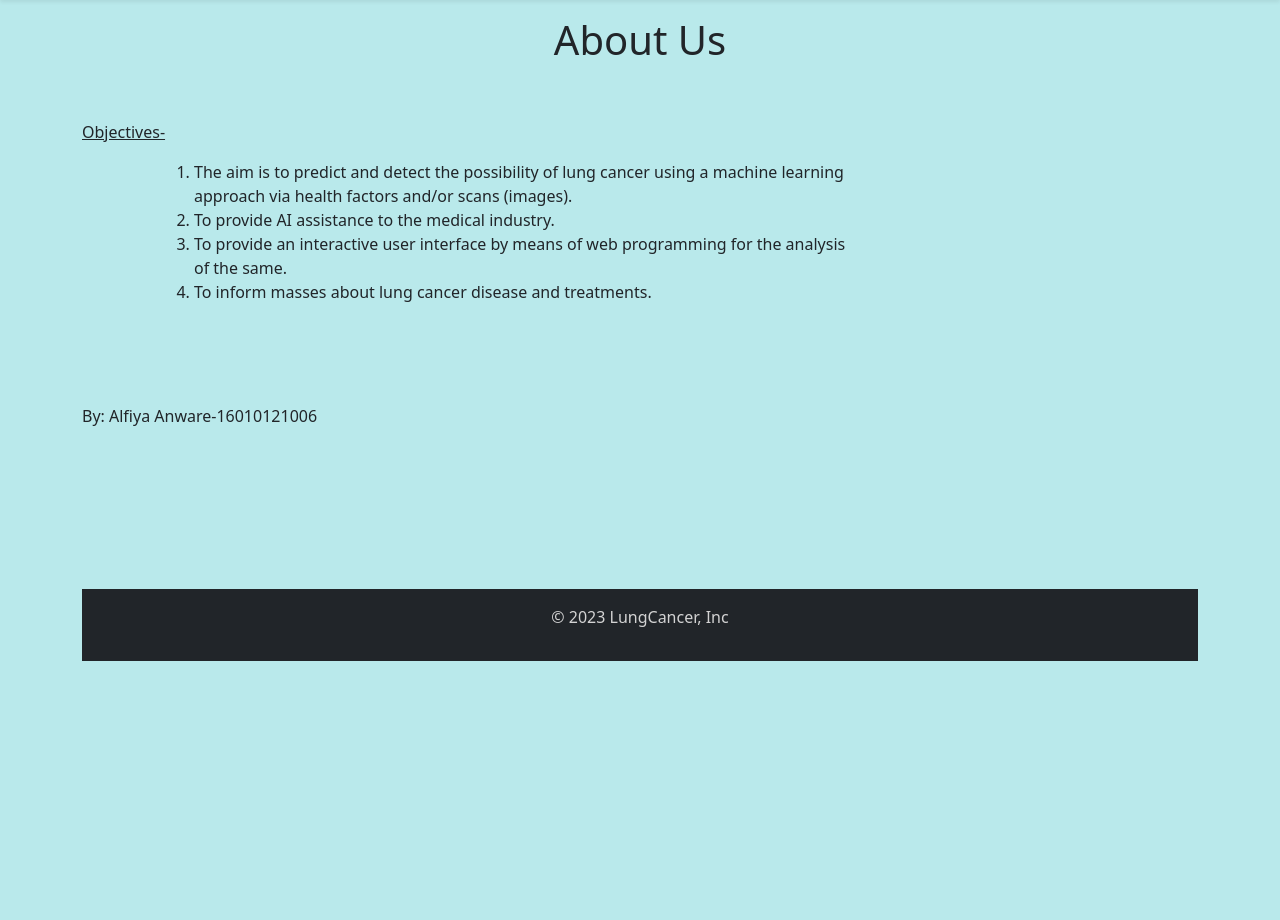
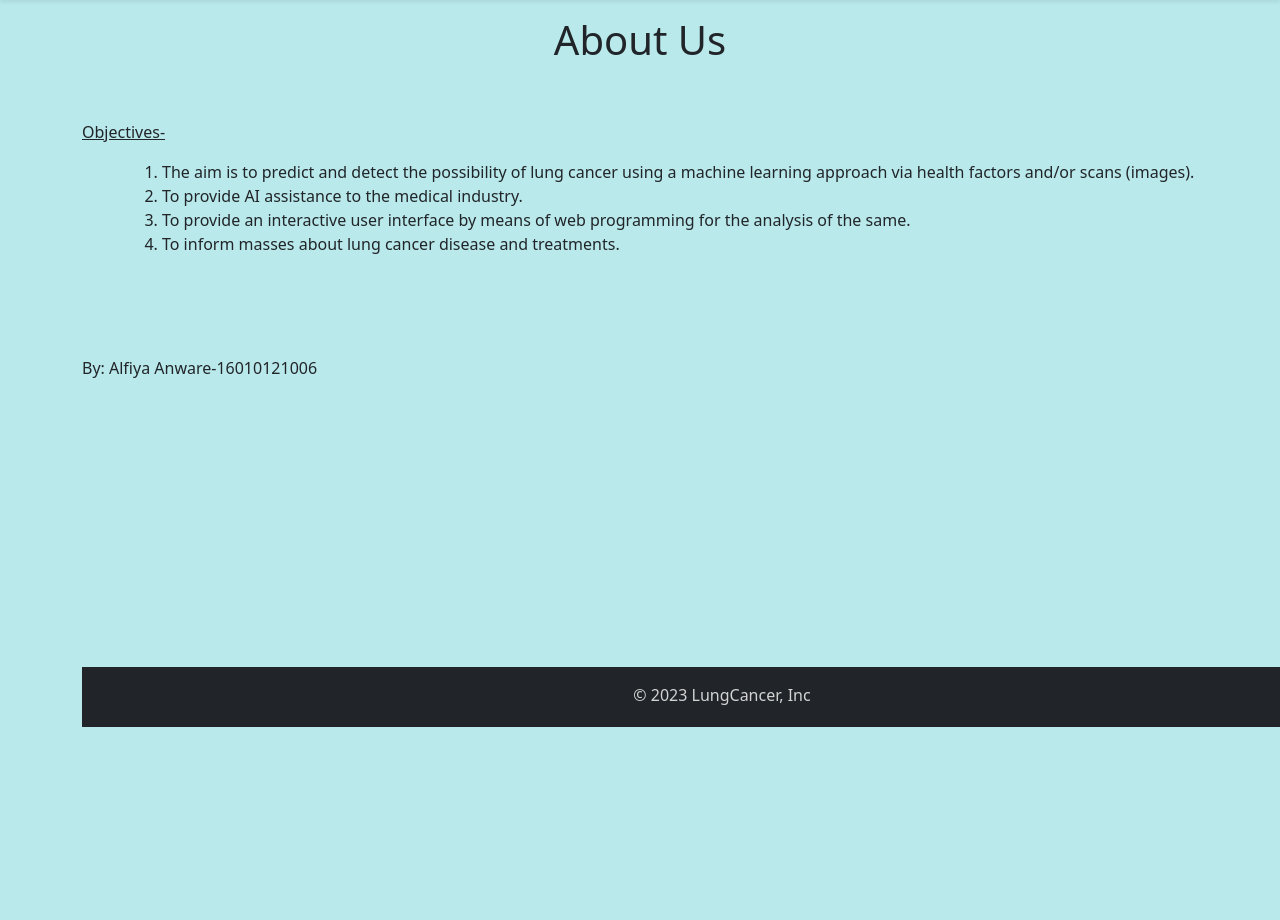
Before and after one commit to alfiyaanware/lung-cancer-v2, a Flask app: page /about in a window 1280 px wide. Shown: the part 73-993 px from the top of the page. Before the commit the page ends 734 px from the top, so only its background shows below. Run offline with Flask 3, Linux system fonts and the light colour scheme.

Commit message:
Few checks

```diff
--- a/static/mystyle.css
+++ b/static/mystyle.css
@@ -16,3 +16,16 @@
   color: rgb(104, 46, 46);
   width: 11.7%;
 }
+
+#page-container {
+  position: relative;
+  min-height: 100vh;
+}
+
+#footer {
+   position: fixed;
+   bottom: 0;
+   width: 100%;
+   height: 60px;   /* Height of the footer */
+   background: #6cf;          /* Footer height */
+}
--- a/templates/about.html
+++ b/templates/about.html
@@ -10,12 +10,13 @@
 </head>
 <body>
     {% include 'nav.html' %}
+  <div>
     <br>
     <h1 style="text-align:center">About Us</h1>
     <br><br>
-  <div class="container">
+  <div id="page-container" class="container">
   <div class="row">
-  <div class="col-sm-10">
+<!--   <div class="col-sm-10"> -->
 <!--     <p>Our aim was to create a website for the purpose of our mini project and WPL lab.</p> -->
     <p><u>Objectives-</u></p>
     <ol>
@@ -28,7 +29,7 @@
 <!--     <p>By:<br>Alfiya Anware-16010121006,<br>
       Alekya Arra-16010121007,<br>
       Azhar Bamne-16010121011</p> -->
-  </div>
+<!--   </div> -->
 <!--   <div class="col-sm-2"><img src="/static/images/us.jpeg" width="350" height="230" style="float:right; margin-right: -40px;"></div></div></div> -->
   <pre>
 
@@ -36,6 +37,7 @@
 
 
   </pre>
+  </div>
   {% include 'footer.html' %}
 </body>
 </html>
--- a/templates/bookappt.html
+++ b/templates/bookappt.html
@@ -12,9 +12,10 @@
 <body>
     {% include 'nav.html' %}
     <br>
-    <h1 style="text-align:center;">Lung Cancer</h1>
+    <h1 style="text-align:center;">Book An Appointment</h1>
     <br>
     <br>
+
     <img src="static/images/staff.jpg" width="450" height="300"  style="float:right; margin-right:100px; margin-top:10px;" >
     <h5 style="margin-left:70px;">Book an appointment with us!</h5><br>
     <form action="/contactform" method="post">
@@ -25,7 +26,7 @@
         <input type="text" required name="lname" size="22">
         <br><br>
         Mobile no.*:
-        <input type="text" required name="pnumber" size="22">
+        <input type="tel" required name="pnumber" size="22" pattern="[0-9]{10}">
         <br><br>
         Email ID *:
         <input type="email" required name="email" size="24">
--- a/templates/footer.html
+++ b/templates/footer.html
@@ -1,6 +1,6 @@
 <div class="Container-fluid no-padding mb-0">
 
-  <footer class="py-3 my-4 bg-dark mb-0">
+  <footer id="footer" style="margin-bottom:0px;" class="py-3 my-4 bg-dark mb-0">
     <p class="text-center" style="color:lightgray;">&copy; 2023 LungCancer, Inc</p>
   </footer>
 
--- a/templates/predict.html
+++ b/templates/predict.html
@@ -118,7 +118,10 @@
       <input class="btn btn-info" type="submit" value="Submit" onClick="testResults()">
     </form>
   <br><br>
+  <pre>
 
+
+  </pre>
   {% include 'footer.html' %}
 </body>
 </html>
```
